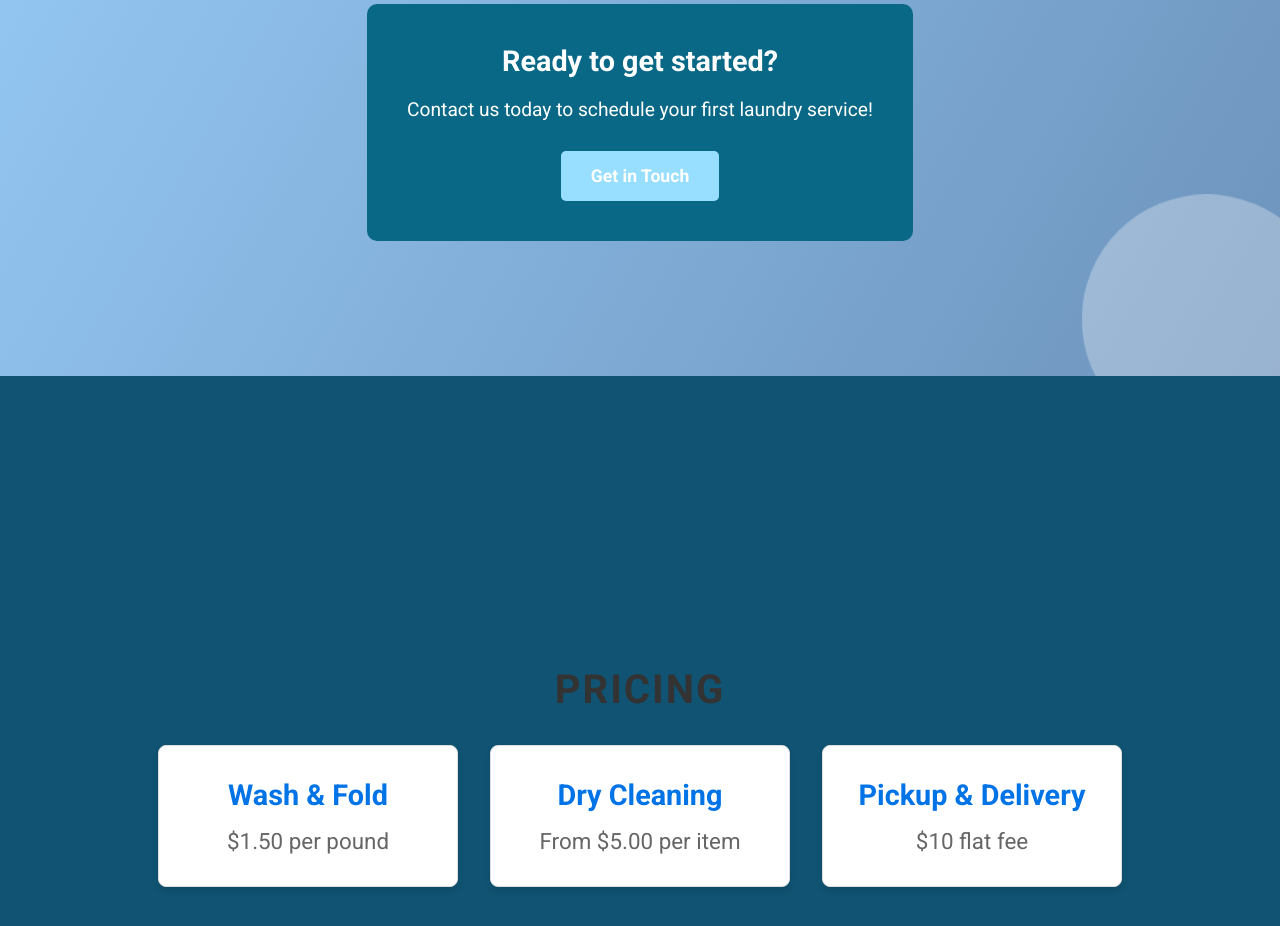
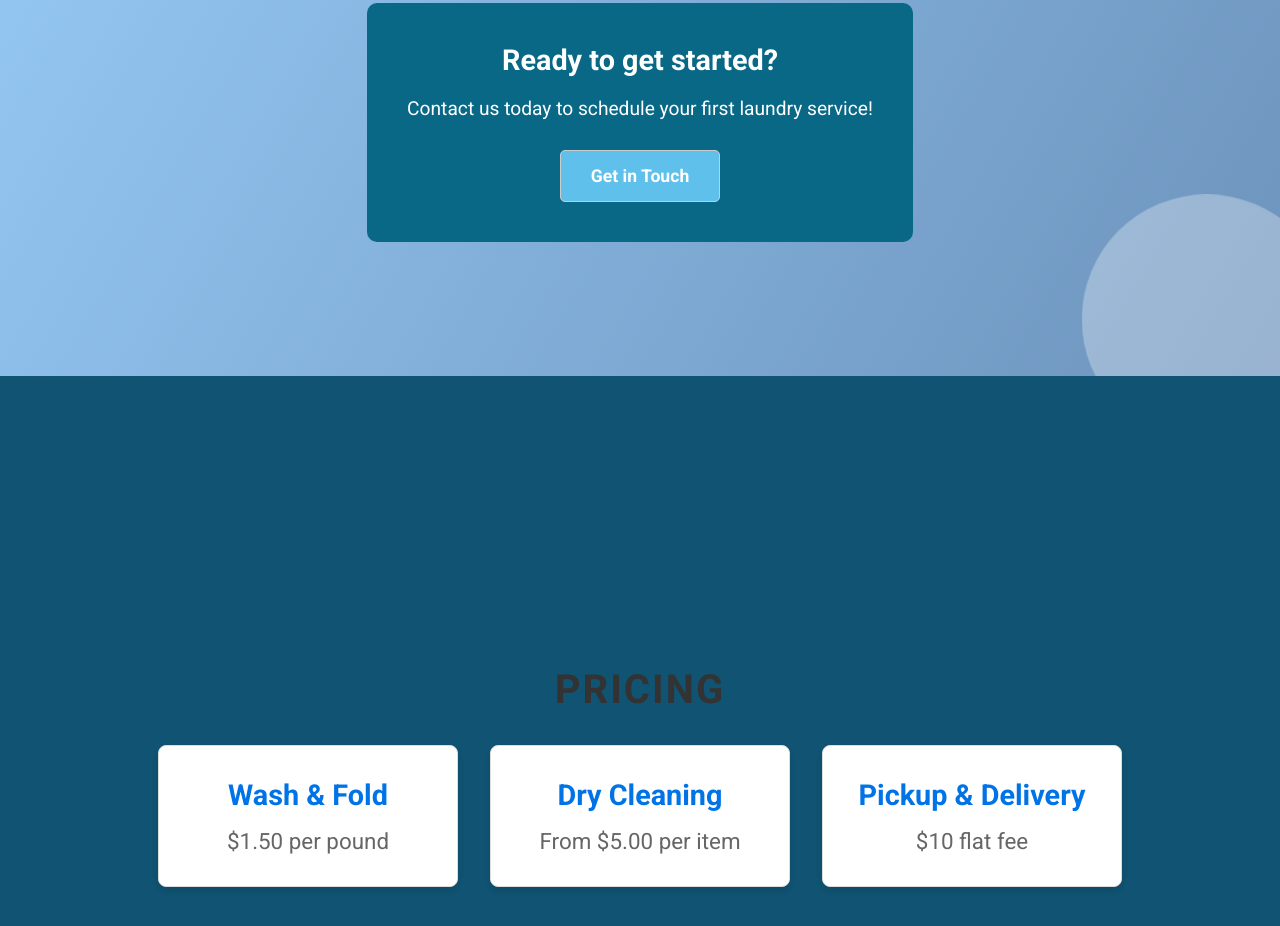
Before and after one commit to aransys/Project-1, a plain HTML site: page index.html in a window 1280 px wide. Shown: the part 1224-2150 px from the top of the page. Drawn offline with Linux system fonts and the light colour scheme.

Commit message:
adjusting styles on cta

```diff
--- a/assets/css/styles.css
+++ b/assets/css/styles.css
@@ -339,8 +339,8 @@ body {
   font-weight: bold;
   text-decoration: none;
   color: #fff;
-  background-color: #98deff;
-  border: none;
+  background-color: #5fc0ec;
+  border: 1px solid #ccc;
   border-radius: 5px;
   cursor: pointer;
   transition: background-color 0.3s ease, transform 0.2s ease;
```
